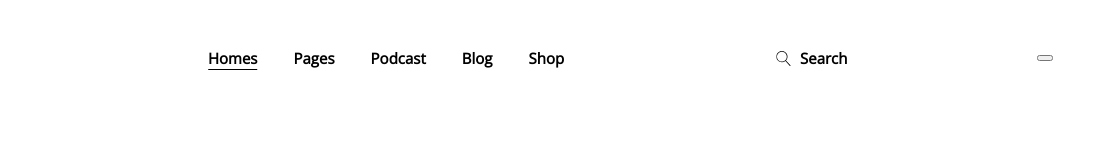
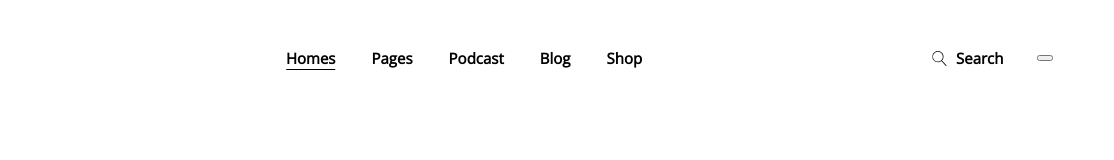
Before and after one commit to serjml/resonator, a website: page index.html in a window 1280 px wide. Shown: the full height of the page, 166-1280 px from the left. Drawn offline with Linux system fonts and the light colour scheme.

Commit message:
fix: change size search elemnts

```diff
--- a/styles/blocks/_search.scss
+++ b/styles/blocks/_search.scss
@@ -4,7 +4,7 @@
   &__form {
     display: flex;
     align-items: center;
-    column-gap: rem(38);
+    column-gap: rem(18);
   }
 
   &__field {
@@ -18,6 +18,7 @@
   }
 
   &__input {
+    max-width: rem(65);
     border: none;
     color: var(--color-dark);
     font-weight: 700;
```
Also changed, not shown: styles/main.css, 1 other file.
